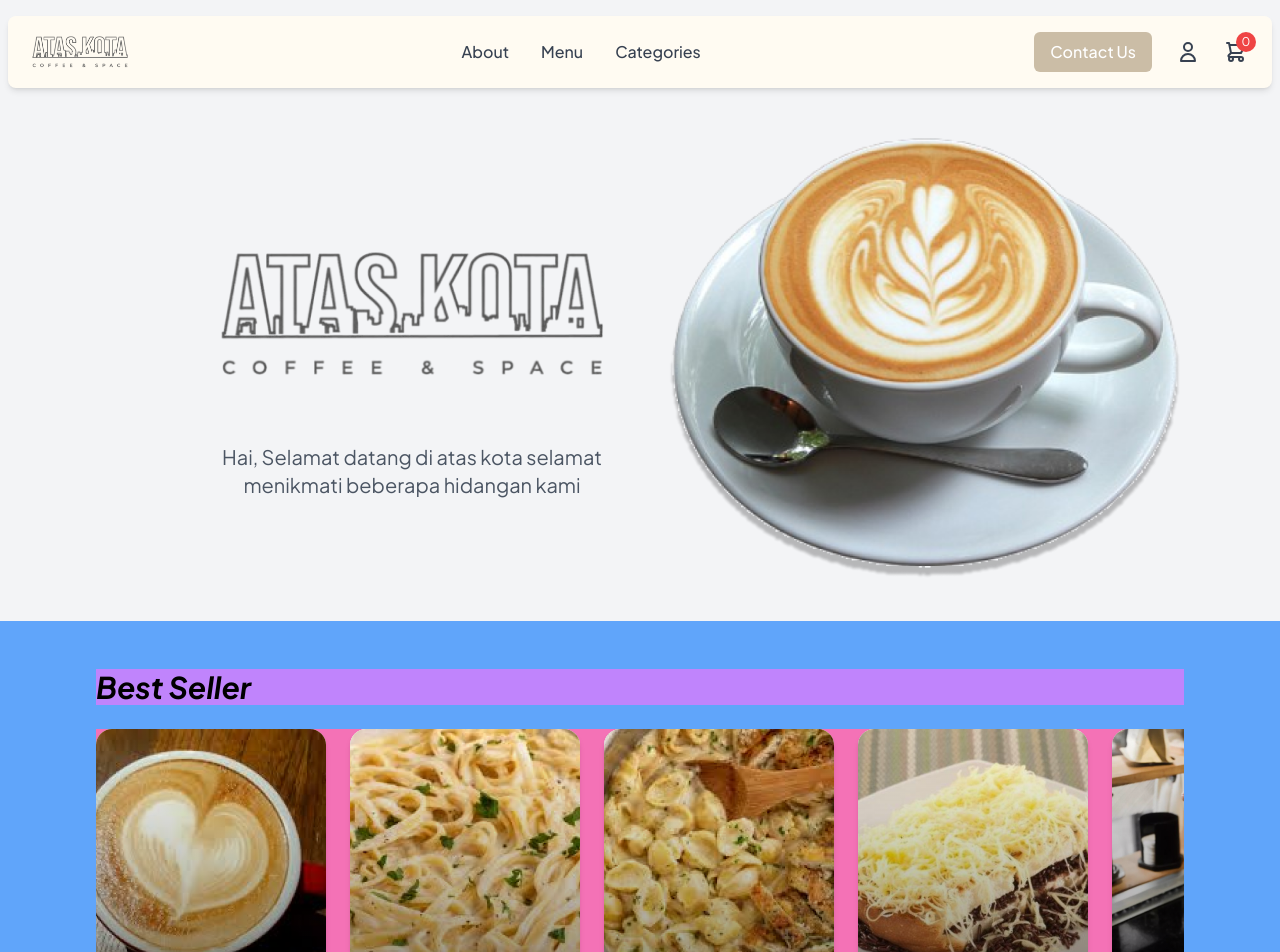
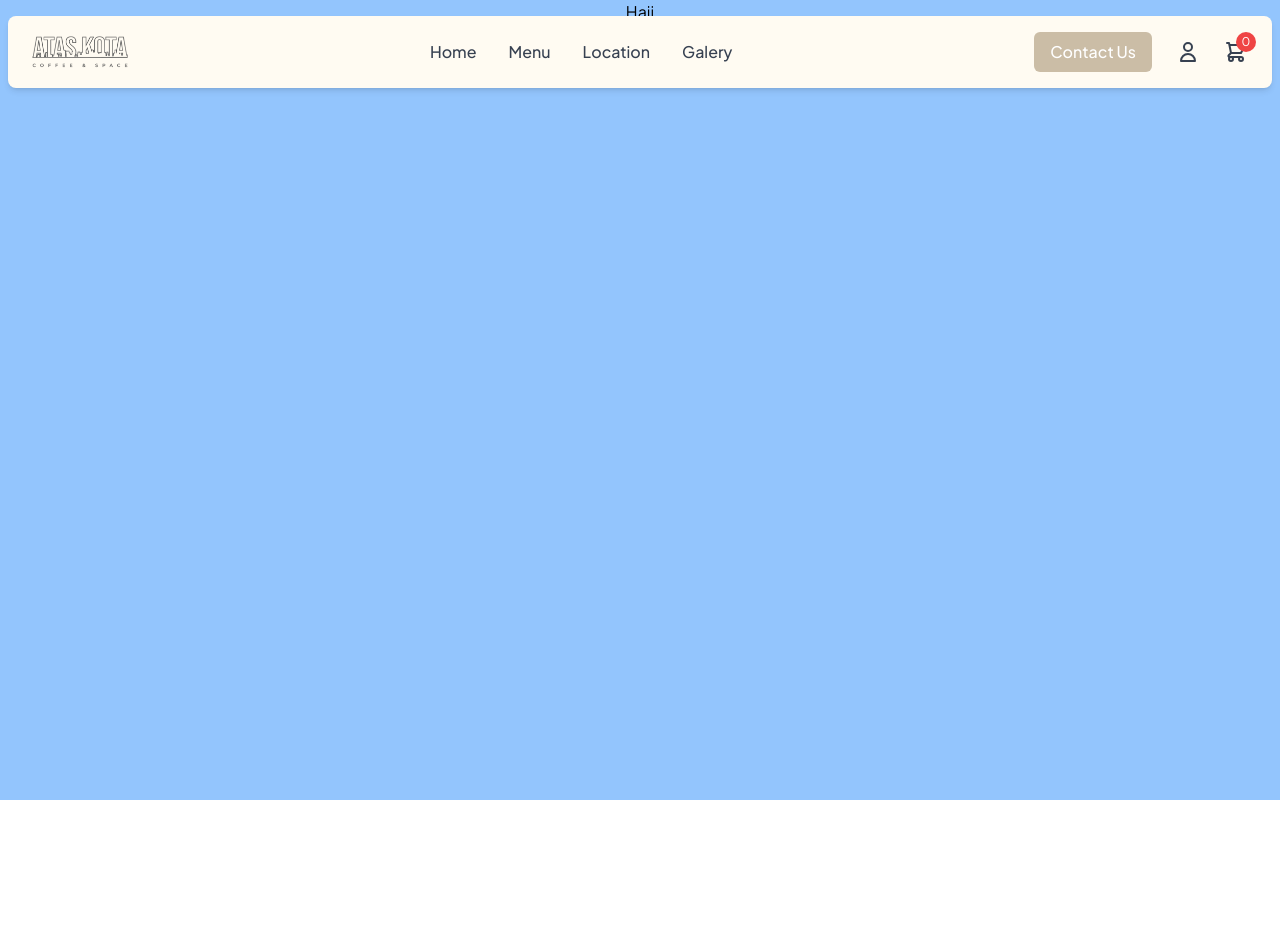
Before and after one commit to Hilmifyyz/Atas-Kota-Coffe, a React (Vite) app: page /menu in a window 1280 px wide. Shown: the top 952 px of the page. After the commit the page ends 800 px from the top, so only its background shows below. Built offline with nearby package versions, Linux system fonts and the light colour scheme.

Commit message:
Menu & Location
hehe

```diff
--- a/src/App.jsx
+++ b/src/App.jsx
@@ -1,6 +1,7 @@
 import './App.css'
 import { BrowserRouter as Router, Routes, Route } from "react-router-dom";
 import Navbar from './components/Navbar'
+import Menu from './pages/Menu';
 import Home from './pages/home';
 
 function App() {
@@ -8,7 +9,11 @@
   return (
     <Router>
         <Navbar/>
-        <Home/>
+        <Routes>
+        <Route path="/" element={<Home/>}/>
+        <Route path="/menu" element={<Menu/>}/>
+        </Routes>
+
     </Router>
   )
 }
--- a/src/components/Navbar.jsx
+++ b/src/components/Navbar.jsx
@@ -15,9 +15,10 @@
 
                     {/* Middle - Navigation Links */}
                     <div className="hidden md:flex items-center space-x-8">
-                        <Link to="/about" className="text-gray-700 font-sans font-[500]  hover:text-gray-900">About</Link>
+                        <Link to="/" className="text-gray-700 font-sans font-[500]  hover:text-gray-900">Home</Link>
                         <Link to="/menu" className="text-gray-700 font-sans font-[500] hover:text-gray-900">Menu</Link>
-                        <Link to="/categories" className="text-gray-700 font-sans font-[500] hover:text-gray-900">Categories</Link>
+                        <Link to="/Location" className="text-gray-700 font-sans font-[500] hover:text-gray-900">Location</Link>
+                        <Link to="/Gallery" className="text-gray-700 font-sans font-[500] hover:text-gray-900">Galery</Link>
                     </div>
 
                     {/* Right side - Contact, Account, Cart */}
--- /dev/null
+++ b/src/pages/Location.jsx
@@ -0,0 +1 @@
+import React from "react";
--- a/src/pages/Menu.jsx
+++ b/src/pages/Menu.jsx
@@ -2,7 +2,16 @@
 
 function Menu () {
     return (
-        <div></div>
+        <div className="w-screen min-h-screen absolute top-0 left-0 right-0 bg-blue-300">
+            <div>
+                <div className="">
+                    <h1>Haii</h1>
+                </div>
+                <div className="">
+
+                </div>
+            </div>
+        </div>
     )
 }
 
--- a/src/pages/home.jsx
+++ b/src/pages/home.jsx
@@ -27,14 +27,14 @@
                 </div>
             </div>
             {/* Horizontal scroll section / menu items */}
-            <div className="pt-12 px-4 md:px-12 lg:px-24 bg-blue-400">
+            <div className="px-4 md:px-12 lg:px-24 ">
                 {/* Title */}
-                <div className="text-left mb-6 bg-purple-400">
+                <div className="text-left mb-6">
                     <h2 className="text-3xl font-sans font-[700] italic ">Best Seller</h2>
                 </div>
 
                 {/* Scrollable Container */}
-                <div className="flex overflow-x-auto space-x-6 pb-6 scrollbar-hide bg-pink-400">
+                <div className="flex overflow-x-auto space-x-6 pb-6 scrollbar-hide ">
                     {/* Menu Item 1 */}
                     <div className="flex-none w-[230px] bg-white rounded-2xl shadow-md relative overflow-hidden">
                         <div className="relative">
```
